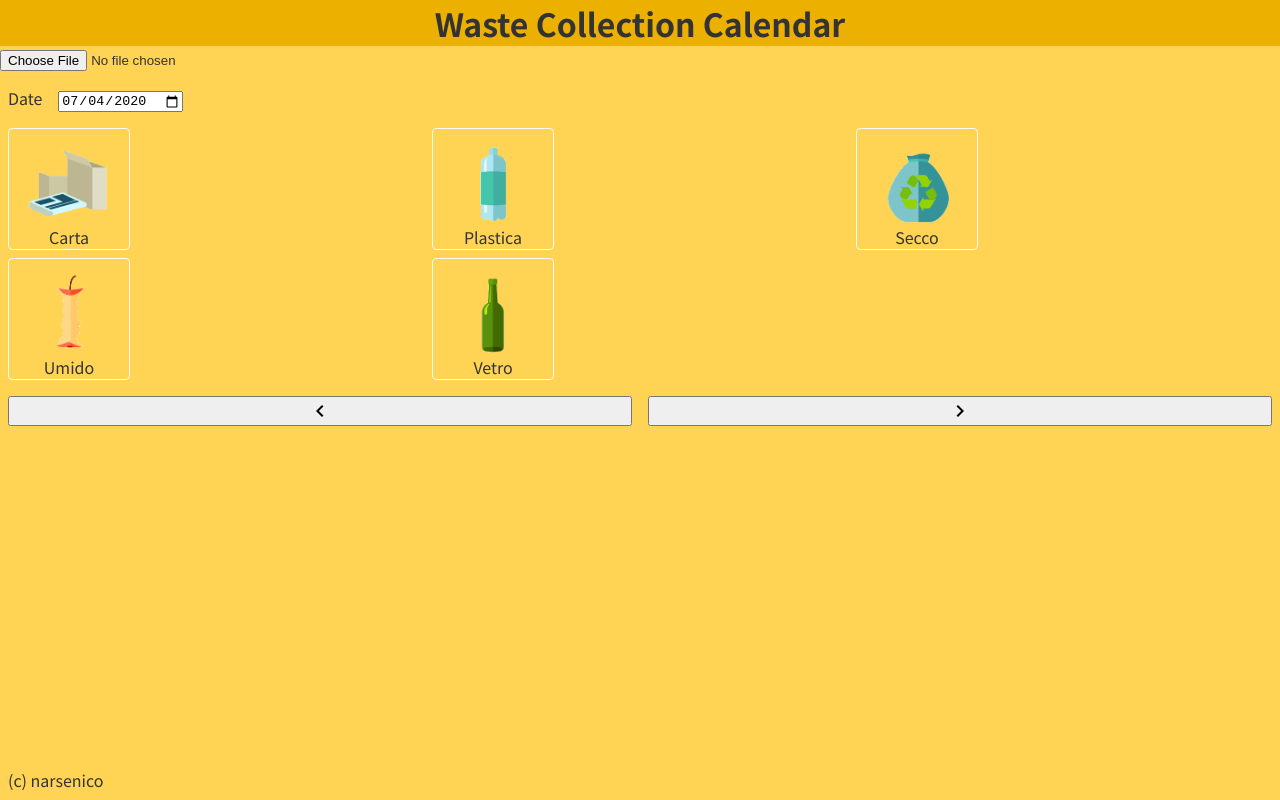
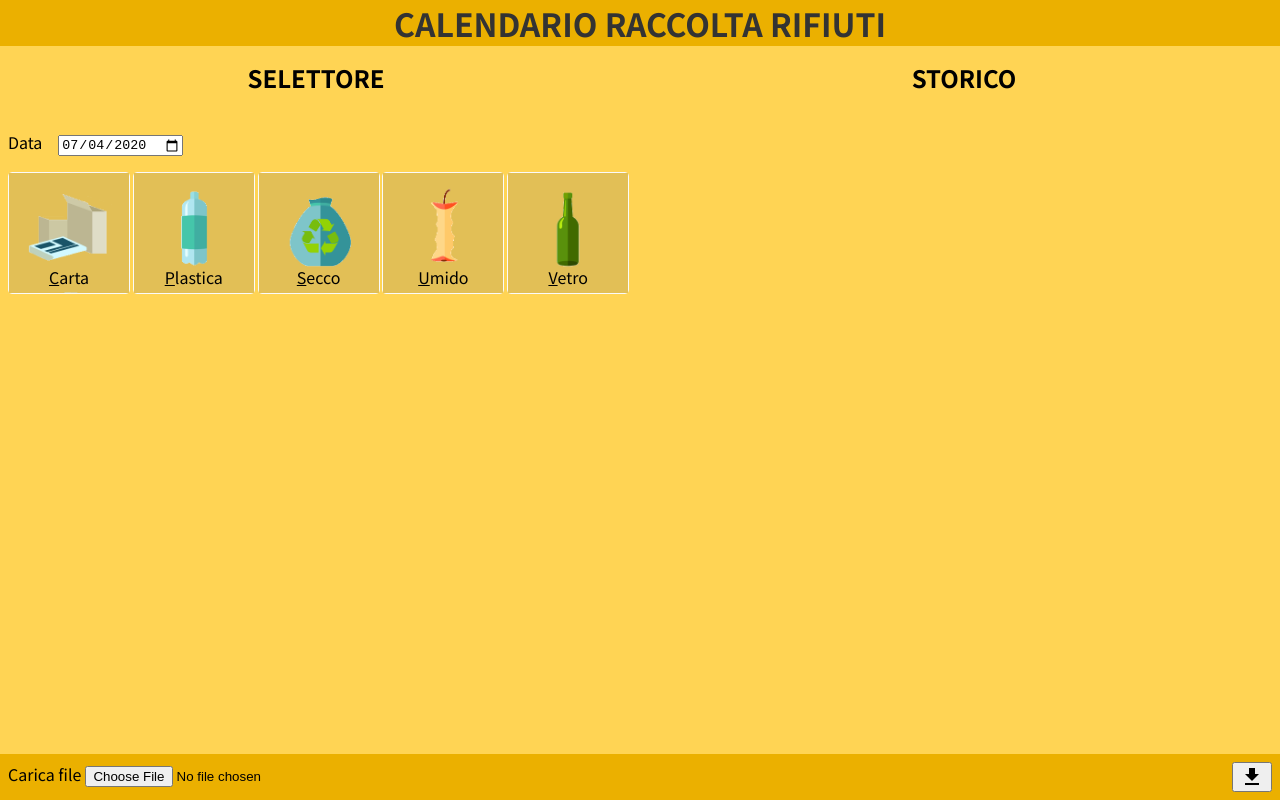
Before and after one commit to narsenico/waste-collection-calendar, a React (Create React App) app: page / in a window 1280 px wide. Built offline with nearby package versions, Linux system fonts and the light colour scheme.

Commit message:
Fix layout + download

```diff
--- a/src/App.css
+++ b/src/App.css
@@ -1,6 +1,6 @@
 @import url('https://fonts.googleapis.com/css2?family=Noto+Sans+JP:wght@400;700&display=swap');
 
-body {
+:root {
     --padding-default: 8px;
     --margin-default: 8px;
     --text-color: #333;
@@ -9,14 +9,56 @@ body {
     --primary-color-dark: #ebb000;
     --background-color: #ffd454;
     --selected-color: #9c27b0;
+    --border-radius: 4px;
+    --layout-grid-min: 30ch;
+    --layout-grid-gap: 1rem;
+    --waste-background-color: #e2bf56;
+}
 
+body {
     margin: 0px;
     padding: 0px;
     font-family: 'Noto Sans JP', sans-serif;
+    background-color: var(--background-color);
 }
 
-.main {
-    height: 100vh;
+header {
+    position: fixed;
+    top: 0;
+    width: 100vw;
+    z-index: 1;
+}
+
+header > h1 {
+    text-align: center;
+    margin: 0;
+    padding: 0;
+    text-transform: uppercase;
+}
+
+footer {
+    position: fixed;
+    bottom: 0;
+    padding: var(--padding-default);
+    background-color: var(--primary-color-dark);
+    width: 100vw;
+    z-index: 1;
+    display: flex;
+    box-sizing: border-box;
+}
+
+main {
+    padding-top: 40px;
+    padding-bottom: 40px;
+}
+
+section > h2 {
+    text-align: center;
+    text-transform: uppercase;
+}
+
+label ~ input {
+    margin-left: 4px;
 }
 
 .primary {
@@ -29,31 +71,28 @@ body {
     color: var(--text-color);
 }
 
-main {
-}
-
-header > h1 {
-    text-align: center;
-    margin: 0;
-    padding: 0;
-}
-
-footer {
-    position: fixed;
-    bottom: 0;
-    padding: var(--padding-default);
-}
-
 .material-icons {
     display: inline-flex;
     vertical-align: middle;
     align-items: center;
 }
 
-.history-container {
+.shortcut {
+    text-decoration: underline;
+}
+
+.layout-grid {
     display: grid;
-    grid-template-columns: repeat(4, 1fr);
-    gap: 1rem;
+    grid-gap: var(--layout-grid-gap);
+    grid-template-columns: repeat(auto-fit, minmax(var(--layout-grid-min), 1fr));
+}
+
+.footer-fill {
+    flex: 1 0 auto;
+}
+
+.footer-far-end {
+    flex: 0;
 }
 
 .date-selector > * {
@@ -74,18 +113,10 @@ footer {
     font-size: 0.6rem;
 }
 
-.buttons {
-    display: grid;
-    grid-template-columns: repeat(2, 1fr);
-    grid-gap: 1rem;
+.waste-selector {
+    --layout-grid-min: 7ch;
+    --layout-grid-gap: .5rem;
     padding: var(--padding-default);
-}
-
-.waste-selector {
-    padding: var(--padding-default);
-    display: grid;
-    grid-template-columns: repeat(3, 1fr);
-    grid-gap: .5rem;
 }
 
 .waste-checkbox {
@@ -93,13 +124,14 @@ footer {
     width: 120px;
     position: relative;
     border: solid 1px var(--text-color-light);
-    border-radius: 4px;
+    border-radius: var(--border-radius);
 }
 
 .waste-checkbox > label {
     background-image: url(images/recycle_icons.png);
     background-repeat: no-repeat;
     background-size: 470px;
+    background-color: var(--waste-background-color);
     overflow: hidden;
     position: absolute;
     width: 100%;
@@ -107,6 +139,9 @@ footer {
     display: flex;
     justify-content: center;
     align-items: flex-end;
+    padding-bottom: 4px;
+    user-select: none;
+    box-sizing: border-box;
 }
 
 .waste-checkbox > input[type='checkbox'] {
@@ -138,3 +173,50 @@ footer {
 .waste-checkbox.waste-v > label {
     background-position: 64% 5%;
 }
+
+.history-container {
+    display: grid;
+    grid-template-columns: repeat(4, 1fr);
+    gap: 1rem;
+    margin: var(--margin-default);
+}
+
+.history-container > * {
+    padding: calc(var(--padding-default) / 2);
+    border-radius: var(--border-radius);
+    border: 1px solid #aba0a0;
+    box-shadow: 2px 2px 4px rgba(0, 0, 0, 0.15);
+    background-color: var(--primary-color-dark);
+}
+
+.waste-icon {
+    display: inline-block;
+    width: 40px;
+    height: 40px;
+    background-image: url(/static/media/recycle_icons.b221e1a8.png);
+    background-repeat: no-repeat;
+    background-size: 200px;
+    background-color: var(--waste-background-color);
+    margin: 1px;
+    border-radius: 2px;
+}
+
+.waste-icon[waste-type='C'] {
+    background-position: 35% 68%;
+}
+
+.waste-icon[waste-type='P'] {
+    background-position: 6% 38%;
+}
+
+.waste-icon[waste-type='S'] {
+    background-position: 92% 95%;
+}
+
+.waste-icon[waste-type='U'] {
+    background-position: 91% 39%;
+}
+
+.waste-icon[waste-type='V'] {
+    background-position: 63% 7%;
+}
--- a/src/App.js
+++ b/src/App.js
@@ -4,31 +4,40 @@ import WasteCollection from './components/WasteCollection';
 import Calendar from './data/calendar';
 import WasteHistory from './components/WasteHistory';
 import Uploader from './components/Uploader';
+import Downloader from './components/Downloader';
 
 const CalendarContext = createContext();
 
 function App() {
     return (
-        <div className="main primary">
+        <div>
             <header className="primary-dark">
-                <h1>Waste Collection Calendar</h1>
+                <h1>Calendario raccolta rifiuti</h1>
             </header>
-            <CalendarContext.Provider
-                value={new Calendar()}
-            >
+            <CalendarContext.Provider value={new Calendar()}>
                 <CalendarContext.Consumer>
                     {(calendar) => (
-                        <main>
-                            <Uploader
-                                onLoad={(e) => calendar.loadWasteData(e.detail)}
-                            />
-                            <WasteCollection calendar={calendar} />
-                            <WasteHistory calendar={calendar} />
-                        </main>
+                        <>
+                            <main className="layout-grid">
+                                <WasteCollection calendar={calendar} />
+                                <WasteHistory calendar={calendar} />
+                            </main>
+                            <footer>
+                                <Uploader
+                                    className="footer-fill"
+                                    onLoad={(e) =>
+                                        calendar.loadWasteData(e.detail)
+                                    }
+                                />
+                                <Downloader
+                                    className="footer-far-end"
+                                    calendar={calendar}
+                                />
+                            </footer>
+                        </>
                     )}
                 </CalendarContext.Consumer>
             </CalendarContext.Provider>
-            <footer>(c) narsenico</footer>
         </div>
     );
 }
--- /dev/null
+++ b/src/components/Downloader.js
@@ -0,0 +1,35 @@
+import React from 'react';
+
+function Downloader({ className, calendar }) {
+    const onClick = () => {
+        try {
+            // estraggo i dati da Calendar nel formato wastedata
+            const data = calendar.createWasteData();
+            // creo blob per file json
+            const blob = new Blob([JSON.stringify(data, null, 2)], {
+                type: 'application/json',
+            });
+            // creo link per download
+            const url = URL.createObjectURL(blob);
+            const link = document.createElement('a');
+            link.href = url;
+            link.download = 'wastedata.json';
+            document.body.appendChild(link);
+            link.click();
+            document.body.removeChild(link);
+            // TODO: dovrei distruggere l'url al termine del download
+        } catch (e) {
+            console.error(e);
+        }
+    };
+
+    return (
+        <div className={className}>
+            <button onClick={onClick}>
+                <span className="material-icons">get_app</span>
+            </button>
+        </div>
+    );
+}
+
+export default Downloader;
--- a/src/components/Uploader.js
+++ b/src/components/Uploader.js
@@ -1,6 +1,6 @@
 import React, { useRef } from 'react';
 
-const Uploader = ({ onLoad }) => {
+const Uploader = ({ className, onLoad }) => {
     const refFile = useRef();
 
     const loadJSONFile = (file) => {
@@ -40,7 +40,8 @@ const Uploader = ({ onLoad }) => {
     };
 
     return (
-        <div>
+        <div className={className}>
+            <label>Carica file</label>
             <input type="file" ref={refFile} onChange={onFileChange} />
         </div>
     );
--- a/src/components/WasteCollection.js
+++ b/src/components/WasteCollection.js
@@ -1,36 +1,40 @@
-//@ts-check
 import React, { useState, useEffect, useRef } from 'react';
+import { format, parse } from 'date-fns';
 
 import WasteSelector from './WasteSelector';
 
-const WasteCollection = ({ /** @type {Calendar} */ calendar }) => {
+const FORMAT = 'yyyy-MM-dd';
+const FORMAT_HUMAN = 'EEE dd MMM';
+
+/**
+ * Ritorna la data corrente formattata per essere leggibile da umani.
+ */
+function toHumanDate(date) {
+    try {
+        return format(parse(date, FORMAT, Date.now()), FORMAT_HUMAN);
+    } catch {
+        return '';
+    }
+}
+
+const WasteCollection = ({ calendar }) => {
     const refCalendar = useRef(calendar);
     // è nel formato riconosciuto dall'input yyyy-MM-dd
     const [wasteDate, setWasteDate] = useState(refCalendar.current.date);
-    const [humanDate, setHumanDate] = useState('');
     // array delle tipologie selezionate
     const [wasteSelection, setWasteSelection] = useState([]);
 
-    const storeCurrent = (selection) => {
+    const onWasteSelected = (selection) => {
         refCalendar.current.value = selection;
     };
 
-    const goNext = (e) => {
-        setWasteDate(refCalendar.current.nextDate());
-        e && e.preventDefault();
-    };
-
-    const goPrevious = (e) => {
-        setWasteDate(refCalendar.current.previousDate());
-        e && e.preventDefault();
-    };
-
     useEffect(() => {
+        // gestisco gli eventi da tastiera per cambiare data avanti/indietro
         const handler = (e) => {
             if (e.key === 'ArrowRight') {
-                goNext();
+                setWasteDate(refCalendar.current.nextDate());
             } else if (e.key === 'ArrowLeft') {
-                goPrevious();
+                setWasteDate(refCalendar.current.previousDate());
             }
         };
         document.addEventListener('keydown', handler);
@@ -41,34 +45,30 @@ const WasteCollection = ({ /** @type {Calendar} */ calendar }) => {
         // quando cambia la data aggiorno le tipologie selezionate
         refCalendar.current.date = wasteDate;
         setWasteSelection(refCalendar.current.arrayValue);
-        setHumanDate(refCalendar.current.humanDate);
     }, [wasteDate]);
 
     return (
+        <section>
+            <h2>Selettore</h2>
             <form>
                 <section className="date-selector">
-                <label htmlFor="collectionDate">Date</label>
+                    <label htmlFor="collectionDate">Data</label>
                     <input
                         type="date"
                         id="collectionDate"
-                    title={humanDate}
+                        title={toHumanDate(wasteDate)}
                         value={wasteDate}
                         onChange={(e) => setWasteDate(e.target.value)}
                     />
                 </section>
+                <section>
                     <WasteSelector
                         selected={wasteSelection}
-                onChange={(e) => storeCurrent(e.detail)}
+                        onChange={(e) => onWasteSelected(e.detail)}
                     />
-            <section className="buttons">
-                <button onClick={goPrevious} title="Freccia sinistra">
-                    <i className="material-icons">navigate_before</i>{' '}
-                </button>
-                <button onClick={goNext} title="Freccia destra">
-                    <i className="material-icons">navigate_next</i>{' '}
-                </button>
                 </section>
             </form>
+        </section>
     );
 };
 
--- a/src/components/WasteHistory.js
+++ b/src/components/WasteHistory.js
@@ -1,4 +1,5 @@
 import React, { useEffect, useCallback, useReducer } from 'react';
+import WasteHistoryItem from './WasteHistoryItem';
 
 function itemReducer(state, action) {
     switch (action.type) {
@@ -15,7 +16,7 @@ function itemReducer(state, action) {
     }
 }
 
-const WasteHistory = ({ /** @type {Calendar} */ calendar }) => {
+const WasteHistory = ({ calendar }) => {
     const [items, dispacthItems] = useReducer(itemReducer, {
         ...calendar._data,
     });
@@ -42,15 +43,20 @@ const WasteHistory = ({ /** @type {Calendar} */ calendar }) => {
     }, [calendar, onChangeValue, onLoadWasteData]);
 
     return (
+        <section>
+            <h2>Storico</h2>
             <div className="history-container">
                 {Object.keys(items)
                     .sort()
                     .map((date) => (
-                    <div key={date}>
-                        xxx{date}: {items[date]}
-                    </div>
+                        <WasteHistoryItem
+                            key={date}
+                            date={date}
+                            selection={items[date]}
+                        />
                     ))}
             </div>
+        </section>
     );
 };
 
--- /dev/null
+++ b/src/components/WasteHistoryItem.js
@@ -0,0 +1,38 @@
+import React from 'react';
+import { format, parse } from 'date-fns';
+
+const FORMAT = 'yyyy-MM-dd';
+const FORMAT_HUMAN = 'EEE dd MMM';
+
+/**
+ * Ritorna la data corrente formattata per essere leggibile da umani.
+ */
+function toHumanDate(date) {
+    try {
+        return format(parse(date, FORMAT, Date.now()), FORMAT_HUMAN);
+    } catch {
+        return '';
+    }
+}
+
+function WasteHistoryItem({ date, selection }) {
+    return (
+        <div>
+            <div>
+                {toHumanDate(date)}
+            </div>
+            {selection
+                .split('')
+                .sort()
+                .map((wasteType) => (
+                    <div
+                        key={wasteType}
+                        className="waste-icon"
+                        waste-type={wasteType}
+                    ></div>
+                ))}
+        </div>
+    );
+}
+
+export default WasteHistoryItem;
--- a/src/components/WasteSelector.js
+++ b/src/components/WasteSelector.js
@@ -59,7 +59,7 @@ const WasteSelector = ({
     }, [selected]);
 
     return (
-        <div className="waste-selector" ref={refContainer}>
+        <div className="waste-selector layout-grid" ref={refContainer}>
             <div className="waste-checkbox waste-c">
                 <input
                     type="checkbox"
@@ -68,7 +68,7 @@ const WasteSelector = ({
                     onChange={(e) => fireOnChange(e)}
                 />
                 <label htmlFor="waste_C">
-                    <span>Carta</span>
+                    <span className="shortcut">C</span>arta
                 </label>
             </div>
             <div className="waste-checkbox waste-p">
@@ -79,7 +79,7 @@ const WasteSelector = ({
                     onChange={(e) => fireOnChange(e)}
                 />
                 <label htmlFor="waste_P">
-                    <span>Plastica</span>
+                    <span className="shortcut">P</span>lastica
                 </label>
             </div>
             <div className="waste-checkbox waste-s">
@@ -90,7 +90,7 @@ const WasteSelector = ({
                     onChange={(e) => fireOnChange(e)}
                 />
                 <label htmlFor="waste_S">
-                    <span>Secco</span>
+                    <span className="shortcut">S</span>ecco
                 </label>
             </div>
             <div className="waste-checkbox waste-u">
@@ -101,7 +101,7 @@ const WasteSelector = ({
                     onChange={(e) => fireOnChange(e)}
                 />
                 <label htmlFor="waste_U">
-                    <span>Umido</span>
+                    <span className="shortcut">U</span>mido
                 </label>
             </div>
             <div className="waste-checkbox waste-v">
@@ -112,7 +112,7 @@ const WasteSelector = ({
                     onChange={fireOnChange}
                 />
                 <label htmlFor="waste_V">
-                    <span>Vetro</span>
+                    <span className="shortcut">V</span>etro
                 </label>
             </div>
         </div>
--- a/src/data/calendar.js
+++ b/src/data/calendar.js
@@ -1,7 +1,17 @@
 import { format, parse, add } from 'date-fns';
 
 const FORMAT = 'yyyy-MM-dd';
-const FORMAT_HUMAN = 'EEE dd MMM';
+
+const WASTEDATA_TEMPLATE = {
+    "types": {
+        "P": "Plastica",
+        "C": "Carta",
+        "U": "Umido",
+        "V": "Vetro",
+        "S": "Secco"
+    },
+    "calendar": {}
+}
 
 export default class Calendar {
     _data = {};
@@ -9,23 +19,12 @@ export default class Calendar {
     _events = {
         changedate: [],
         changevalue: [],
-        loadwastedata: []
+        loadwastedata: [],
     };
 
     constructor(data = {}) {
         this._data = data;
         this._date = format(Date.now(), FORMAT);
-    }
-
-    /**
-     * Ritorna la data corrente formattata per essere leggibile da umani.
-     */
-    get humanDate() {
-        try {
-            return format(parse(this._date, FORMAT, Date.now()), FORMAT_HUMAN);
-        } catch {
-            return '';
-        }
     }
 
     /**
@@ -108,6 +107,20 @@ export default class Calendar {
     }
 
     /**
+     * Crea un oggetto nel formato wastedata.json.
+     *
+     * @returns {Object} wastedata
+     */
+    createWasteData() {
+        return Object.assign({}, WASTEDATA_TEMPLATE, {
+            calendar: Object.keys(this._data).reduce((m, p) => {
+                m[p.replace(/-/g, '')] = this._data[p];
+                return m;
+            }, {}),
+        });
+    }
+
+    /**
      * Ritorna le tipologie di rifiuti per la data in parametro.
      *
      * @param {String} date data per cui si vuole recuperare il valore.
@@ -142,10 +155,6 @@ export default class Calendar {
             }),
             FORMAT
         ));
-    }
-
-    toJSON() {
-        return JSON.stringify(this._data);
     }
 
     fire(eventType, args = []) {
@@ -184,4 +193,8 @@ export default class Calendar {
             handlers.splice(idx, 1);
         }
     }
+
+    toJSON() {
+        return JSON.stringify(this._data);
+    }
 }
```
Lines whose indentation alone changed are shown as unchanged.
